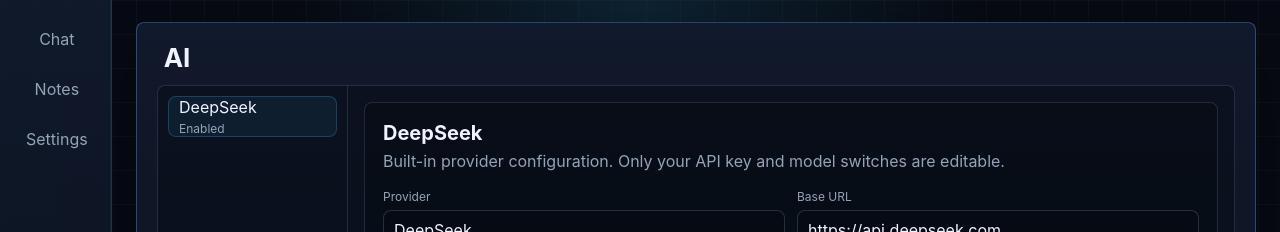
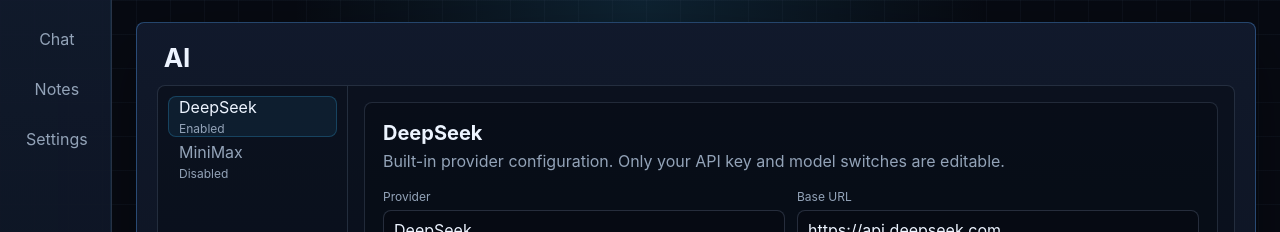
Before and after one commit to rio-csharp/CodeCafe, a React (Vite) app in the folder frontend/: page /settings/ai in a window 1280 px wide. Shown: the top 232 px of the page. Built offline with nearby package versions, Linux system fonts and the light colour scheme; no server answers.

Commit message:
Add built-in MiniMax provider

```diff
--- a/frontend/src/features/ai/AiSettingsPage.tsx
+++ b/frontend/src/features/ai/AiSettingsPage.tsx
@@ -56,7 +56,7 @@
 
   async function testModel(provider: AiProvider, model: AiProviderModel) {
     if (!provider.apiKey.trim()) {
-      setStatus('Add your DeepSeek API key first.')
+      setStatus(`Add your ${provider.name} API key first.`)
       return
     }
 
@@ -170,7 +170,7 @@
                     }))
                     setStatus('')
                   }}
-                  placeholder="Paste your DeepSeek API key"
+                  placeholder={`Paste your ${selectedProvider.name} API key`}
                   type="password"
                   value={selectedProvider.apiKey}
                 />
@@ -182,7 +182,7 @@
             <div className="settings-section-header">
               <div>
                 <h2>Models</h2>
-                <p>These are the built-in official DeepSeek models available in CodeCafe right now.</p>
+                <p>These are the built-in official {selectedProvider.name} models available in CodeCafe right now.</p>
               </div>
             </div>
 
--- a/frontend/src/features/ai/aiSettingsStore.ts
+++ b/frontend/src/features/ai/aiSettingsStore.ts
@@ -220,6 +220,122 @@
         name: 'DeepSeek',
         preferredFormat: 'chat-completions',
       },
+      {
+        apiKey: '',
+        baseUrl: 'https://api.minimax.io/v1',
+        enabled: false,
+        formats: ['chat-completions'],
+        id: 'minimax',
+        models: [
+          {
+            defaultMaxOutputTokens: 8192,
+            defaultTemperature: 0.7,
+            defaultTopP: 1,
+            enabled: true,
+            id: 'minimax-m2.7',
+            maxContextTokens: 204_800,
+            maxOutputTokens: 128_000,
+            modelId: 'MiniMax-M2.7',
+            name: 'MiniMax M2.7',
+            supportsJsonOutput: true,
+            supportsStreaming: true,
+            supportsThinking: true,
+            supportsToolCalls: true,
+          },
+          {
+            defaultMaxOutputTokens: 8192,
+            defaultTemperature: 0.7,
+            defaultTopP: 1,
+            enabled: true,
+            id: 'minimax-m2.7-highspeed',
+            maxContextTokens: 204_800,
+            maxOutputTokens: 128_000,
+            modelId: 'MiniMax-M2.7-highspeed',
+            name: 'MiniMax M2.7 Highspeed',
+            supportsJsonOutput: true,
+            supportsStreaming: true,
+            supportsThinking: true,
+            supportsToolCalls: true,
+          },
+          {
+            defaultMaxOutputTokens: 8192,
+            defaultTemperature: 0.7,
+            defaultTopP: 1,
+            enabled: true,
+            id: 'minimax-m2.5',
+            maxContextTokens: 204_800,
+            maxOutputTokens: 128_000,
+            modelId: 'MiniMax-M2.5',
+            name: 'MiniMax M2.5',
+            supportsJsonOutput: true,
+            supportsStreaming: true,
+            supportsThinking: true,
+            supportsToolCalls: true,
+          },
+          {
+            defaultMaxOutputTokens: 8192,
+            defaultTemperature: 0.7,
+            defaultTopP: 1,
+            enabled: true,
+            id: 'minimax-m2.5-highspeed',
+            maxContextTokens: 204_800,
+            maxOutputTokens: 128_000,
+            modelId: 'MiniMax-M2.5-highspeed',
+            name: 'MiniMax M2.5 Highspeed',
+            supportsJsonOutput: true,
+            supportsStreaming: true,
+            supportsThinking: true,
+            supportsToolCalls: true,
+          },
+          {
+            defaultMaxOutputTokens: 8192,
+            defaultTemperature: 0.7,
+            defaultTopP: 1,
+            enabled: true,
+            id: 'minimax-m2.1',
+            maxContextTokens: 204_800,
+            maxOutputTokens: 128_000,
+            modelId: 'MiniMax-M2.1',
+            name: 'MiniMax M2.1',
+            supportsJsonOutput: true,
+            supportsStreaming: true,
+            supportsThinking: true,
+            supportsToolCalls: true,
+          },
+          {
+            defaultMaxOutputTokens: 8192,
+            defaultTemperature: 0.7,
+            defaultTopP: 1,
+            enabled: true,
+            id: 'minimax-m2.1-highspeed',
+            maxContextTokens: 204_800,
+            maxOutputTokens: 128_000,
+            modelId: 'MiniMax-M2.1-highspeed',
+            name: 'MiniMax M2.1 Highspeed',
+            supportsJsonOutput: true,
+            supportsStreaming: true,
+            supportsThinking: true,
+            supportsToolCalls: true,
+          },
+          {
+            defaultMaxOutputTokens: 8192,
+            defaultTemperature: 0.7,
+            defaultTopP: 1,
+            enabled: true,
+            id: 'minimax-m2',
+            maxContextTokens: 204_800,
+            maxOutputTokens: 128_000,
+            modelId: 'MiniMax-M2',
+            name: 'MiniMax M2',
+            supportsJsonOutput: true,
+            supportsStreaming: true,
+            supportsThinking: true,
+            supportsToolCalls: true,
+          },
+        ],
+        name: 'MiniMax',
+        preferredFormat: 'chat-completions',
+      },
     ],
   }
 }
```
Also changed, not shown: 1 other file (tests, documents, lock files or other folders).
